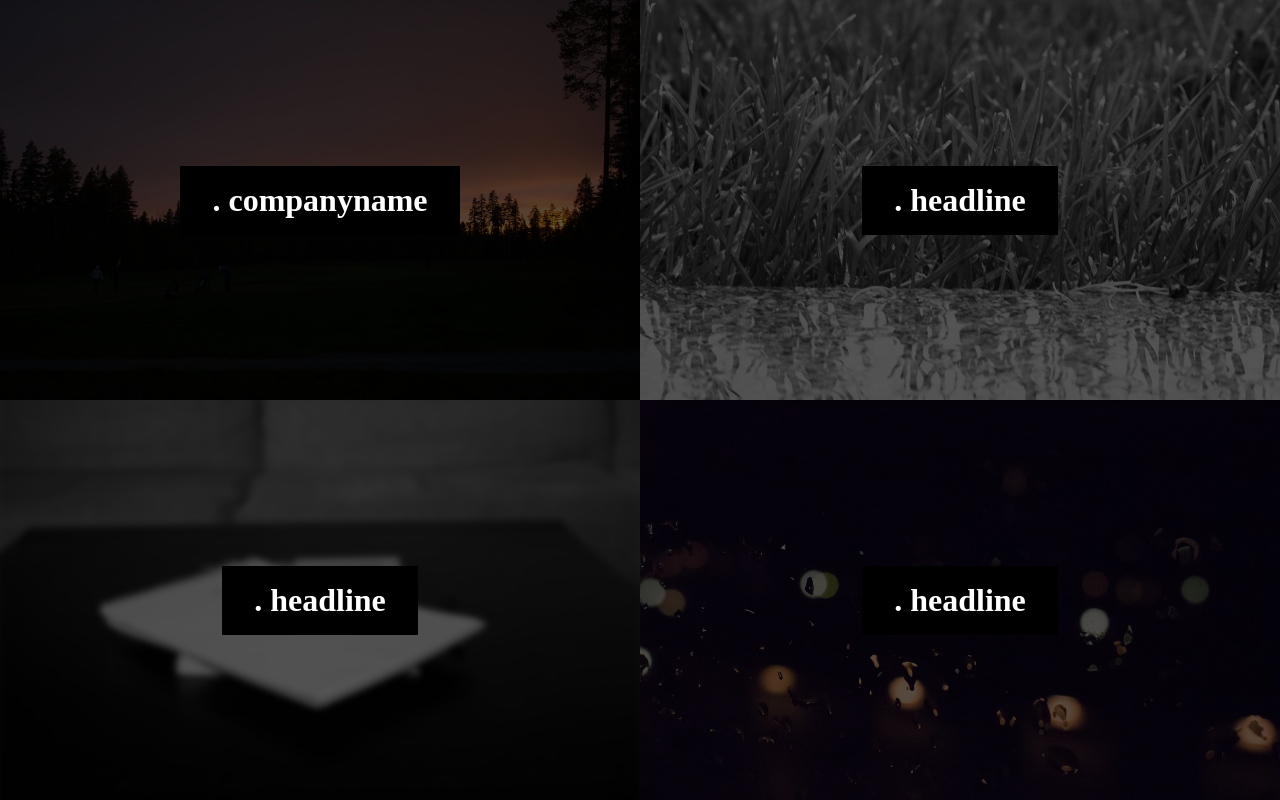
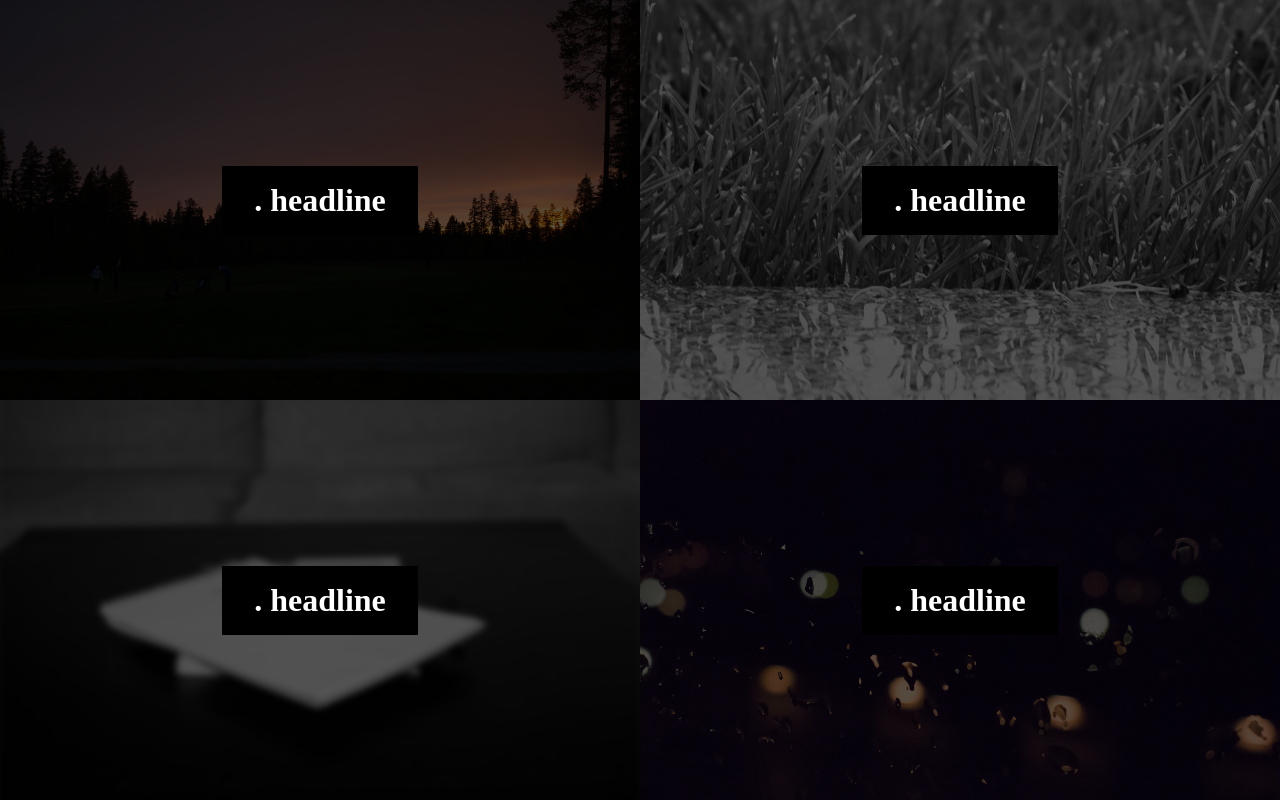
Before and after one commit to andyberglund/dynamic-flex-grid, a plain HTML site: page index.html in a window 1280 px wide. Drawn offline with Linux system fonts and the light colour scheme.

Commit message:
add generic headlines

```diff
--- a/index.html
+++ b/index.html
@@ -9,7 +9,7 @@
   <!--<div class="loader"></div>-->
     <div class="siteContainer">
         <div id="1" title="one" class="sectionContainer one">
-            <p class="headline">. companyname</p>
+            <p class="headline">. headline</p>
         </div>
         <div id="2" title="two" class="sectionContainer two">
             <p class="headline">. headline</p>
```
